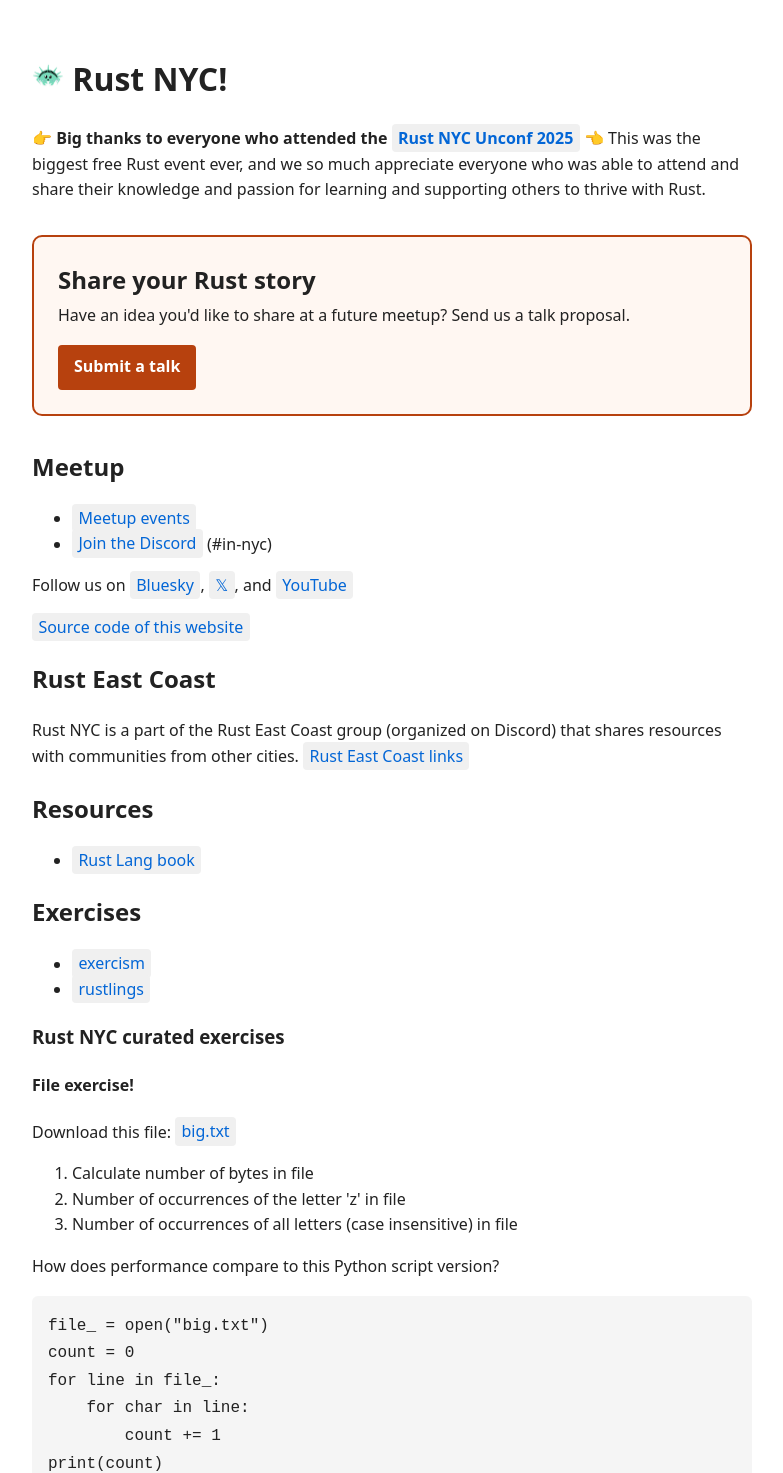
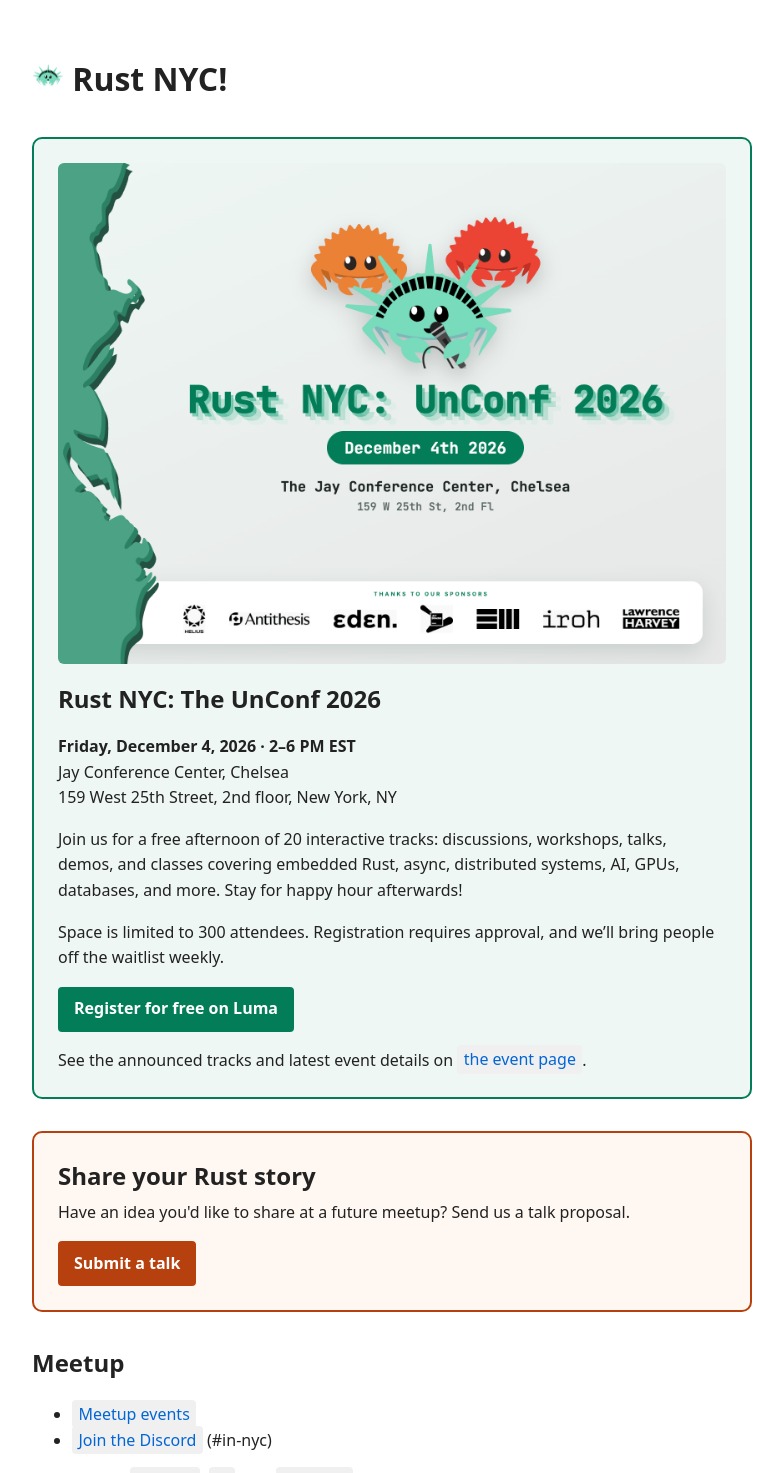
Before and after one commit to rust-nyc/rust-nyc.github.io, an Eleventy site: page content/index.md in a window 1280 px wide. Shown: the top 1473 px of the page, without its empty margins (248-1031 px from the left). Built offline with nearby package versions, Linux system fonts and the light colour scheme; Eleventy itself is replaced by a stand-in of ours; files that its build step writes are made by us from their sources.

Commit message:
Promote Rust NYC UnConf 2026 and update event redirect

```diff
--- a/content/index.md
+++ b/content/index.md
@@ -5,8 +5,17 @@ title: Rust NYC
 
 # <img src="/rust-nyc-liberty-ferris.png" alt="" style="height: 1em; width: auto"> Rust NYC!
 
-👉 **Big thanks to everyone who attended the [Rust NYC Unconf 2025](https://luma.com/lt31g7a2)** 👈
-This was the biggest free Rust event ever, and we so much appreciate everyone who was able to attend and share their knowledge and passion for learning and supporting others to thrive with Rust.
+<section class="unconf-callout" aria-labelledby="unconf-title">
+  <img class="unconf-callout__banner" src="/rust-nyc-unconf-2026.png" alt="Rust NYC UnConf 2026. Thanks to our sponsors: Helius, Antithesis, Eden, JetBrains, Empathic, Iroh, and Lawrence Harvey." width="1600" height="1200">
+  <h2 id="unconf-title">Rust NYC: The UnConf 2026</h2>
+  <p><strong>Friday, December 4, 2026 · 2–6 PM EST</strong><br>
+  Jay Conference Center, Chelsea<br>
+  159 West 25th Street, 2nd floor, New York, NY</p>
+  <p>Join us for a free afternoon of 20 interactive tracks: discussions, workshops, talks, demos, and classes covering embedded Rust, async, distributed systems, AI, GPUs, databases, and more. Stay for happy hour afterwards!</p>
+  <p>Space is limited to 300 attendees. Registration requires approval, and we’ll bring people off the waitlist weekly.</p>
+  <a class="unconf-callout__button" href="https://luma.com/fkm536ya">Register for free on Luma</a>
+  <p class="unconf-callout__details">See the announced tracks and latest event details on <a href="/unconf/">the event page</a>.</p>
+</section>
 
 <aside class="talk-callout">
   <h2>Share your Rust story</h2>
--- a/styles.css
+++ b/styles.css
@@ -67,3 +67,54 @@ a:hover {
     outline: 3px solid #0366d6;
     outline-offset: 3px;
 }
+
+.unconf-callout {
+    margin: 2rem 0;
+    padding: 1.5rem;
+    border: 2px solid #037d57;
+    border-radius: 10px;
+    background-color: #eef7f4;
+}
+
+.unconf-callout__banner {
+    display: block;
+    width: 100%;
+    height: auto;
+    border-radius: 6px;
+}
+
+.unconf-callout h2 {
+    margin: 1rem 0 0.5rem;
+}
+
+.unconf-callout__button {
+    display: inline-block;
+    padding: 0.6rem 1rem;
+    background-color: #037d57;
+    color: #fff;
+    font-weight: 700;
+}
+
+.unconf-callout__button:hover {
+    background-color: #025d41;
+    text-decoration: none;
+}
+
+.unconf-callout__button:focus-visible {
+    outline: 3px solid #0366d6;
+    outline-offset: 3px;
+}
+
+.unconf-callout__details {
+    margin-bottom: 0;
+}
+
+@media (max-width: 480px) {
+    body {
+        padding: 1rem;
+    }
+
+    .unconf-callout {
+        padding: 1rem;
+    }
+}
```
Also changed, not shown: content/unconf/index.md (+1 -1 lines), rust-nyc-unconf-2026.png (added).
